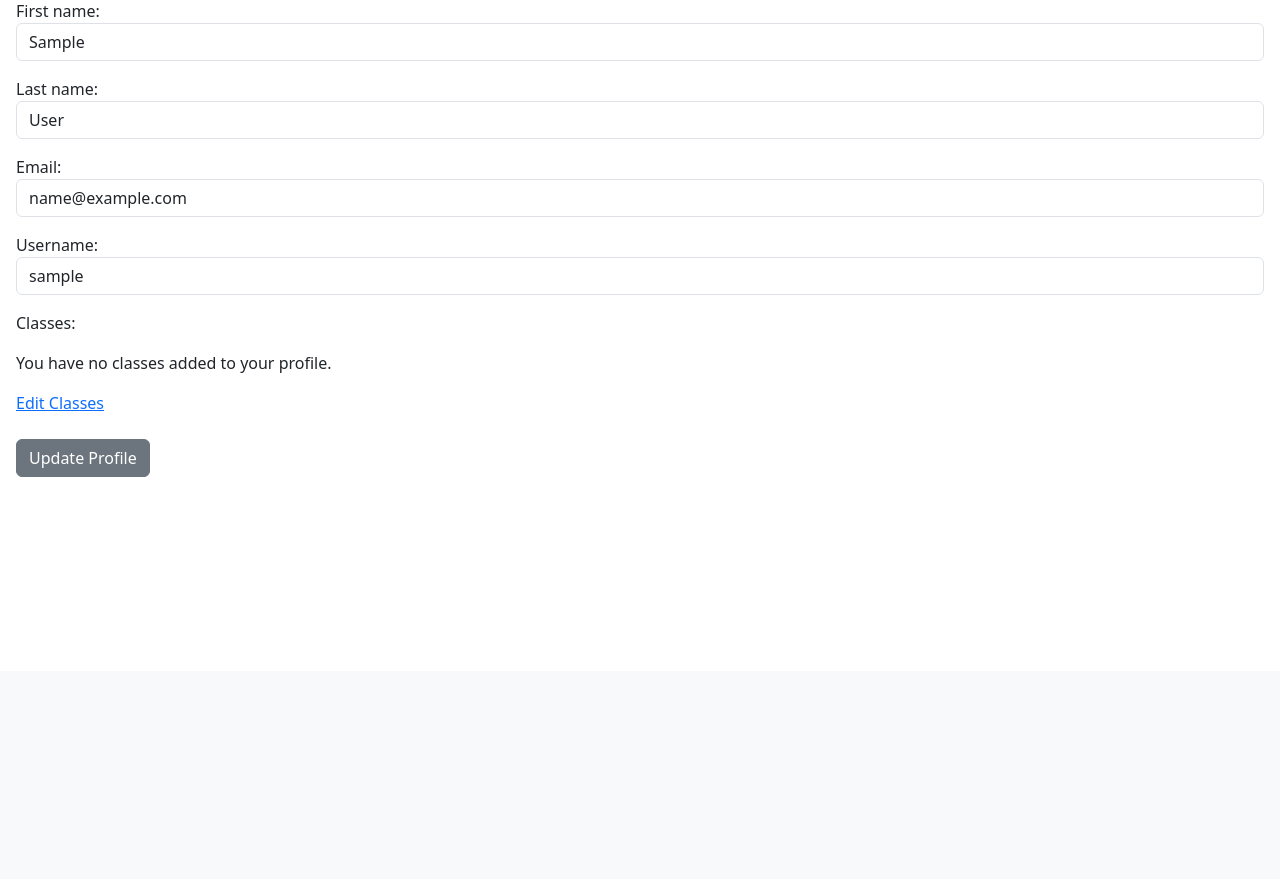
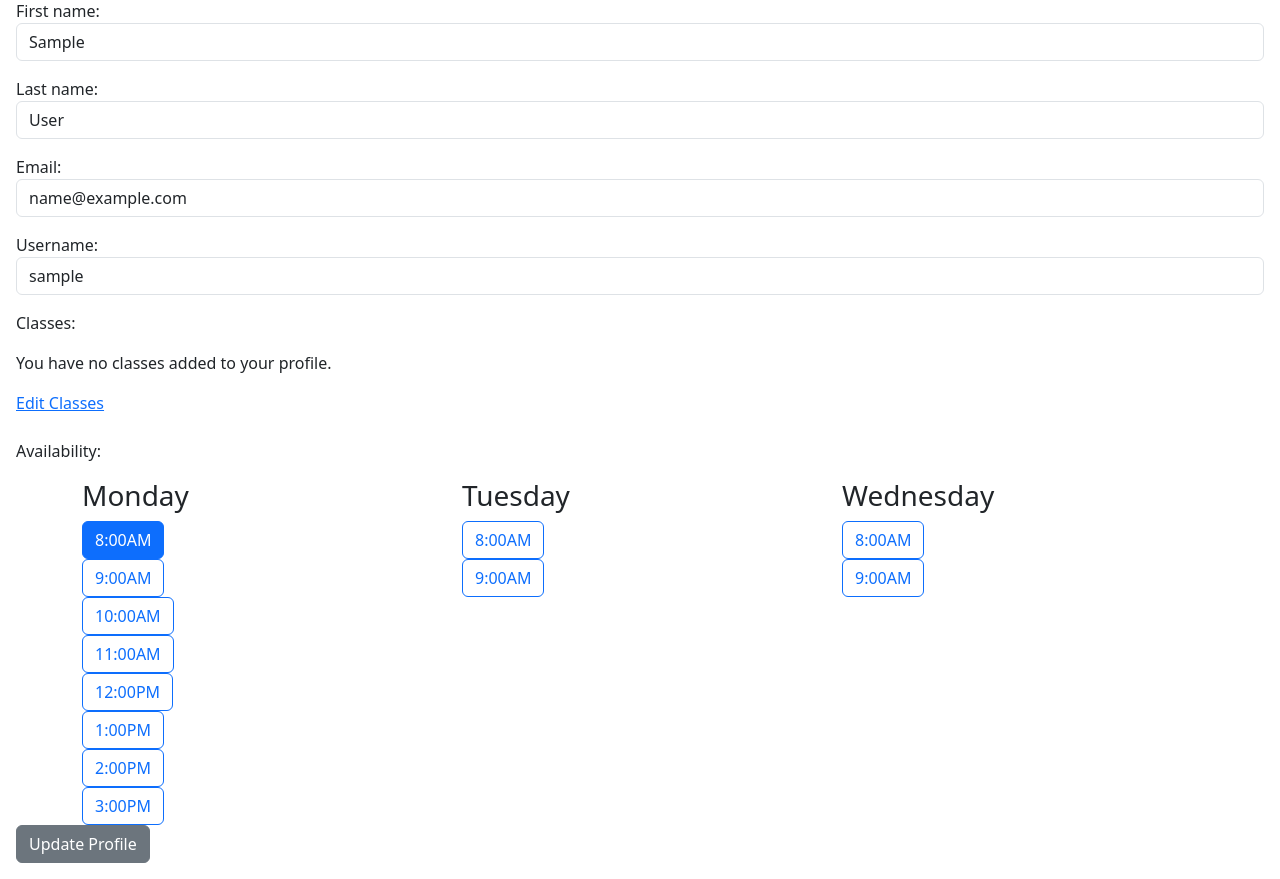
Before and after one commit to sierraoshea/StudyBuddyFinder, a Django app: page /profile in a window 1280 px wide. Shown: the part 129-1008 px from the top of the page. Before the commit the page ends 606 px from the top, so only its background shows below. Run offline with Django 3.2, Linux system fonts and the light colour scheme; the visitor is signed in with stand-in values (Sample User, id 1); some libraries are stand-ins or nearby versions.

Commit message:
initial tests

```diff
--- a/welcome/templates/welcome/profile.html
+++ b/welcome/templates/welcome/profile.html
@@ -36,6 +36,47 @@
                 <a href="{% url 'classes' %}">Edit Classes</a>
                 <br>
                 <br>
+                <p>Availability:</p>
+                <div class="container">
+                    <div class="row">
+                      <div class="col-sm">
+                        <h3>Monday</h3>
+
+                        <input type="checkbox" class="btn-check" id="18am" autocomplete="off" checked>
+                        <label class="btn btn-outline-primary" for="18am">8:00AM</label> <br>
+                        <input type="checkbox" class="btn-check" id="19am" autocomplete="off">
+                        <label class="btn btn-outline-primary" for="19am">9:00AM</label><br>
+                        <input type="checkbox" class="btn-check" id="110am" autocomplete="off">
+                        <label class="btn btn-outline-primary" for="110am">10:00AM</label><br>
+                        <input type="checkbox" class="btn-check" id="111am" autocomplete="off">
+                        <label class="btn btn-outline-primary" for="111am">11:00AM</label><br>
+                        <input type="checkbox" class="btn-check" id="112pm" autocomplete="off">
+                        <label class="btn btn-outline-primary" for="112pm">12:00PM</label><br>
+                        <input type="checkbox" class="btn-check" id="11pm" autocomplete="off">
+                        <label class="btn btn-outline-primary" for="11pm">1:00PM</label><br>
+                        <input type="checkbox" class="btn-check" id="12pm" autocomplete="off">
+                        <label class="btn btn-outline-primary" for="12pm">2:00PM</label><br>
+                        <input type="checkbox" class="btn-check" id="13pm" autocomplete="off">
+                        <label class="btn btn-outline-primary" for="13pm">3:00PM</label><br>
+
+                      </div>
+                      <div class="col-sm">
+                        <h3>Tuesday</h3>
+                        <input type="checkbox" class="btn-check" id="28am" autocomplete="off">
+                        <label class="btn btn-outline-primary" for="28am">8:00AM</label><br>
+                        <input type="checkbox" class="btn-check" id="29am" autocomplete="off">
+                        <label class="btn btn-outline-primary" for="29am">9:00AM</label><br>
+                      </div>
+                      <div class="col-sm">
+                        <h3>Wednesday</h3>
+                        <input type="checkbox" class="btn-check" id="38am" autocomplete="off">
+                        <label class="btn btn-outline-primary" for="38am">8:00AM</label><br>
+                        <input type="checkbox" class="btn-check" id="39am" autocomplete="off">
+                        <label class="btn btn-outline-primary" for="39am">9:00AM</label><br>
+                      </div>
+                    </div>
+                  </div>
+
                 <button class="btn btn-secondary">Update Profile</button>
             </form>
         </div>
```
